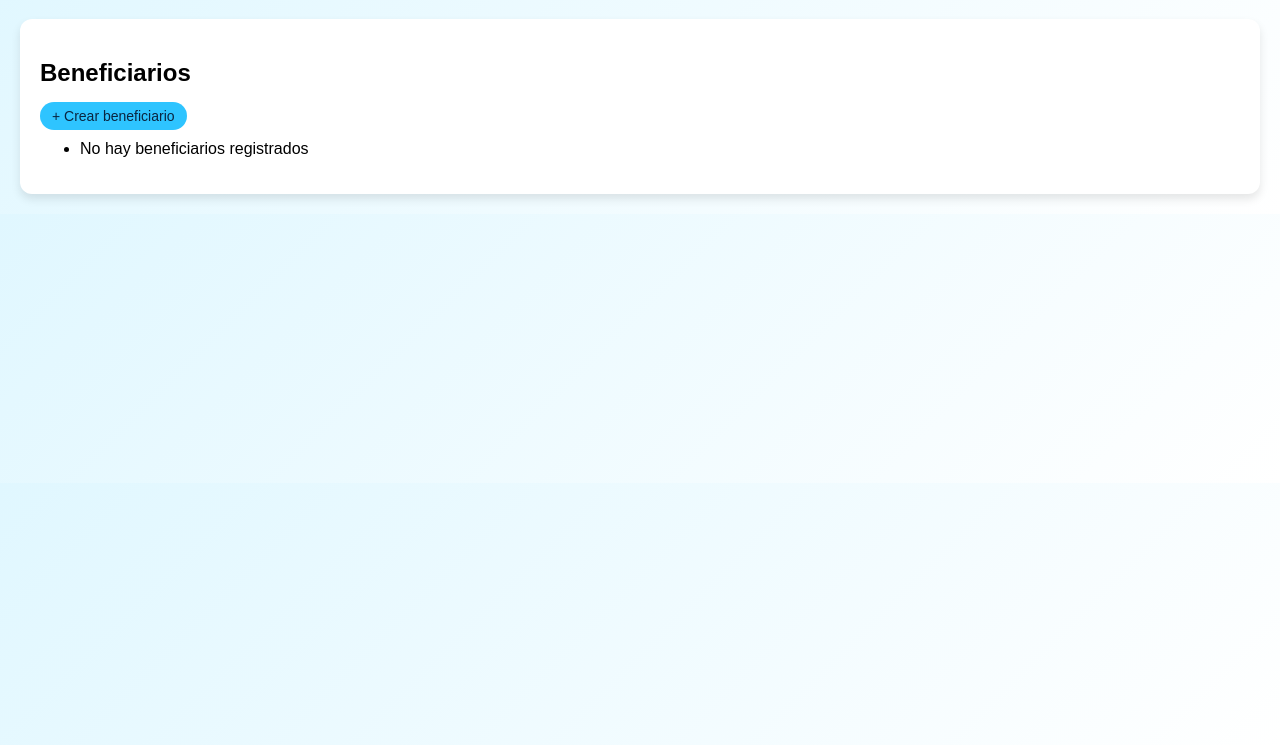
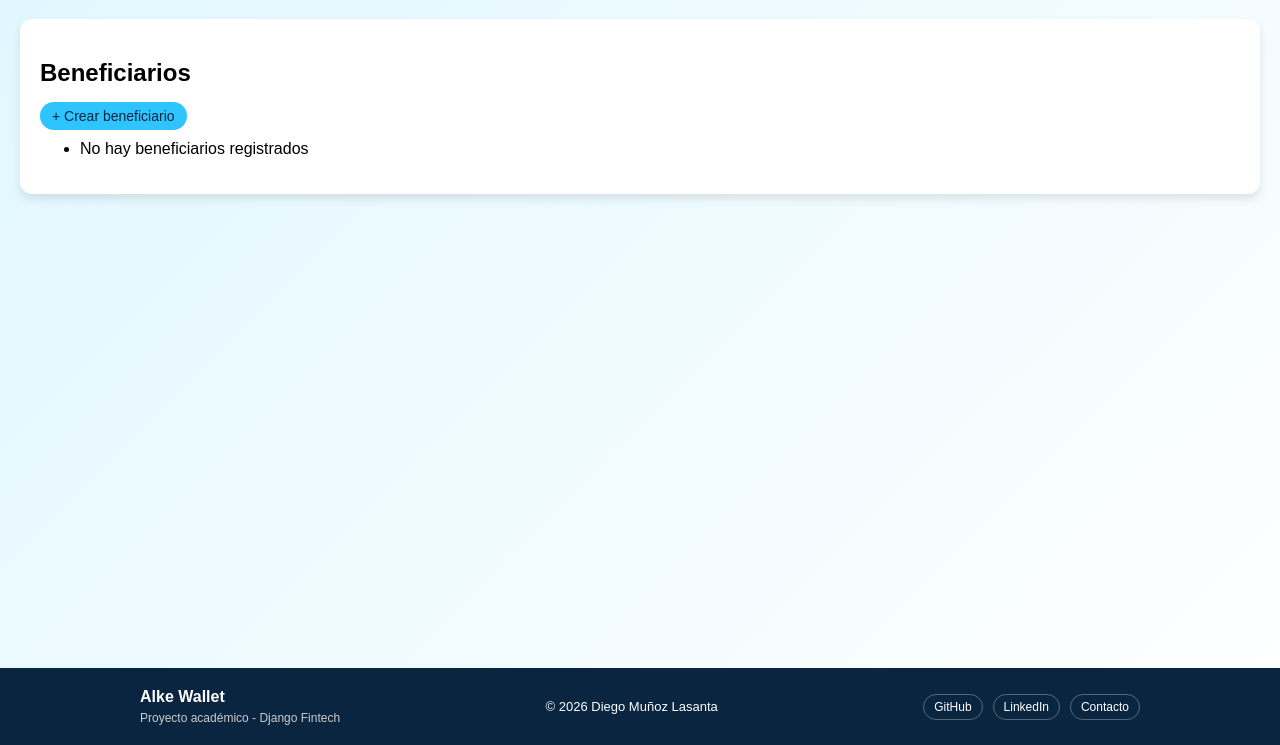
Before and after one commit to Auditor2003/Proyecto_Modulo_7_ABP, a Django app: page /beneficiarios/ in a window 1280 px wide. Shown: the part 55-800 px from the top of the page. Run offline with Django 5.2, Linux system fonts and the light colour scheme; data that the repository does not hold is empty.

Commit message:
Agrega footer con identidad del autor y mejora estetica global de la aplicacion

```diff
--- a/gestion/templates/base.html
+++ b/gestion/templates/base.html
@@ -9,6 +9,9 @@ body {
     margin:0;
     font-family:Arial;
     background:linear-gradient(135deg,#e0f7ff,#ffffff);
+    display:flex;
+    flex-direction:column;
+    min-height:100vh;
 }
 
 /* NAVBAR */
@@ -20,7 +23,7 @@ nav {
     align-items:center;
 }
 
-/* LOGO MEJORADO (SUAVE Y LIMPIO) */
+/* LOGO */
 .logo {
     color:white;
     font-weight:bold;
@@ -31,7 +34,6 @@ nav {
     transition:0.25s ease;
 }
 
-/* subrayado animado */
 .logo::after {
     content:'';
     position:absolute;
@@ -43,7 +45,6 @@ nav {
     transition:0.25s ease;
 }
 
-/* hover elegante */
 .logo:hover {
     color:#2ec4ff;
     transform:scale(1.05);
@@ -53,14 +54,14 @@ nav {
     width:100%;
 }
 
-/* CONTENEDORES NAV */
+/* NAV */
 .nav-left, .nav-right {
     display:flex;
     align-items:center;
     gap:10px;
 }
 
-/* BOTONES NAV */
+/* BOTONES */
 .nav-btn {
     background:transparent;
     color:white;
@@ -137,6 +138,7 @@ nav {
 /* CONTENIDO */
 .container {
     padding:20px;
+    flex:1;
 }
 
 /* CARDS */
@@ -189,6 +191,53 @@ input:focus, select:focus {
 
 .back-btn:hover {
     background:#5a6268;
+}
+
+/* FOOTER */
+.footer {
+    background:#0a2540;
+    color:white;
+    padding:20px;
+}
+
+.footer-content {
+    display:flex;
+    justify-content:space-between;
+    align-items:center;
+    flex-wrap:wrap;
+    gap:10px;
+    max-width:1000px;
+    margin:0 auto;
+}
+
+.footer-left p {
+    font-size:12px;
+    margin:5px 0 0;
+    color:#ccc;
+}
+
+.footer-center {
+    font-size:13px;
+}
+
+.footer-right {
+    display:flex;
+    gap:10px;
+}
+
+.social {
+    color:white;
+    text-decoration:none;
+    border:1px solid rgba(255,255,255,0.3);
+    padding:5px 10px;
+    border-radius:15px;
+    font-size:12px;
+    transition:0.2s;
+}
+
+.social:hover {
+    background:#2ec4ff;
+    color:#0a2540;
 }
 </style>
 
@@ -246,5 +295,26 @@ input:focus, select:focus {
 
 </div>
 
+<footer class="footer">
+    <div class="footer-content">
+
+        <div class="footer-left">
+            <strong>Alke Wallet</strong>
+            <p>Proyecto académico - Django Fintech</p>
+        </div>
+
+        <div class="footer-center">
+            © 2026 Diego Muñoz Lasanta
+        </div>
+
+        <div class="footer-right">
+            <a href="#" class="social">GitHub</a>
+            <a href="#" class="social">LinkedIn</a>
+            <a href="#" class="social">Contacto</a>
+        </div>
+
+    </div>
+</footer>
+
 </body>
 </html>
```
